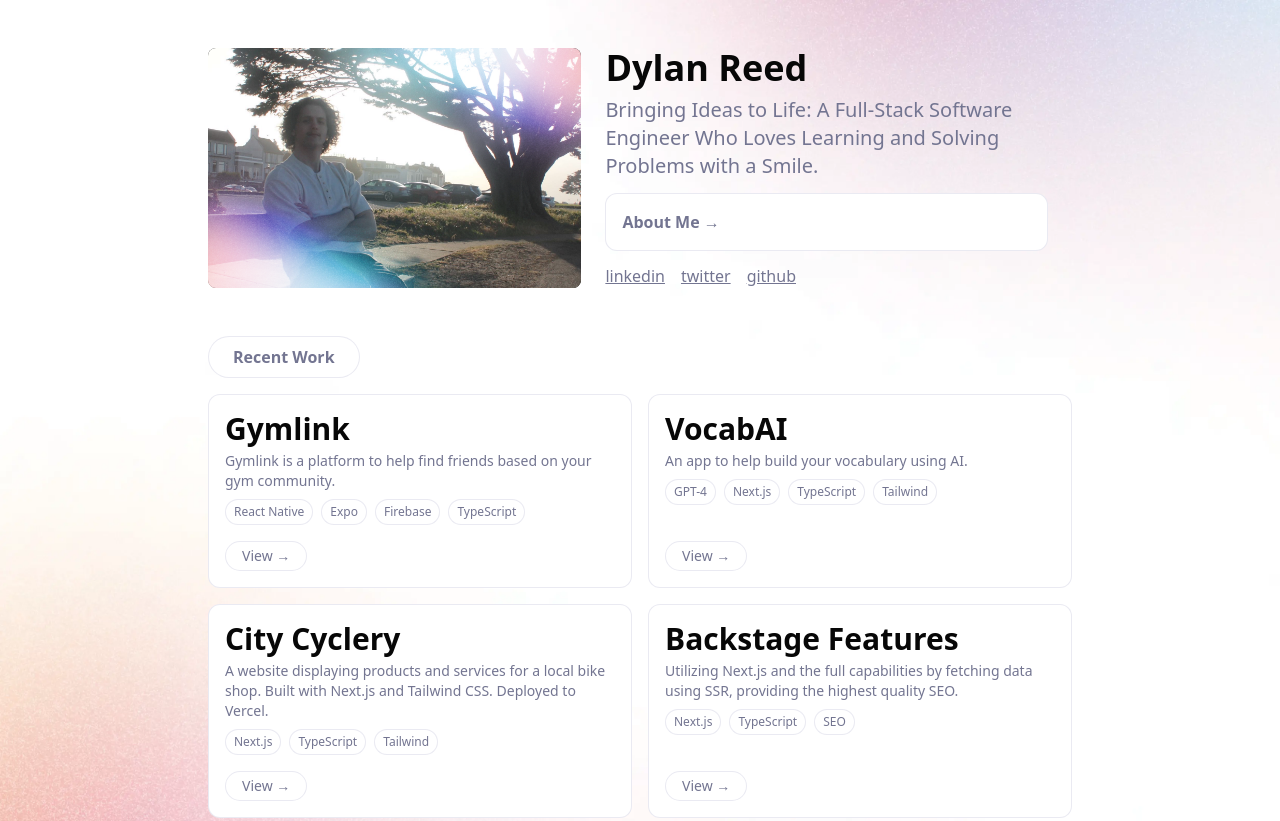
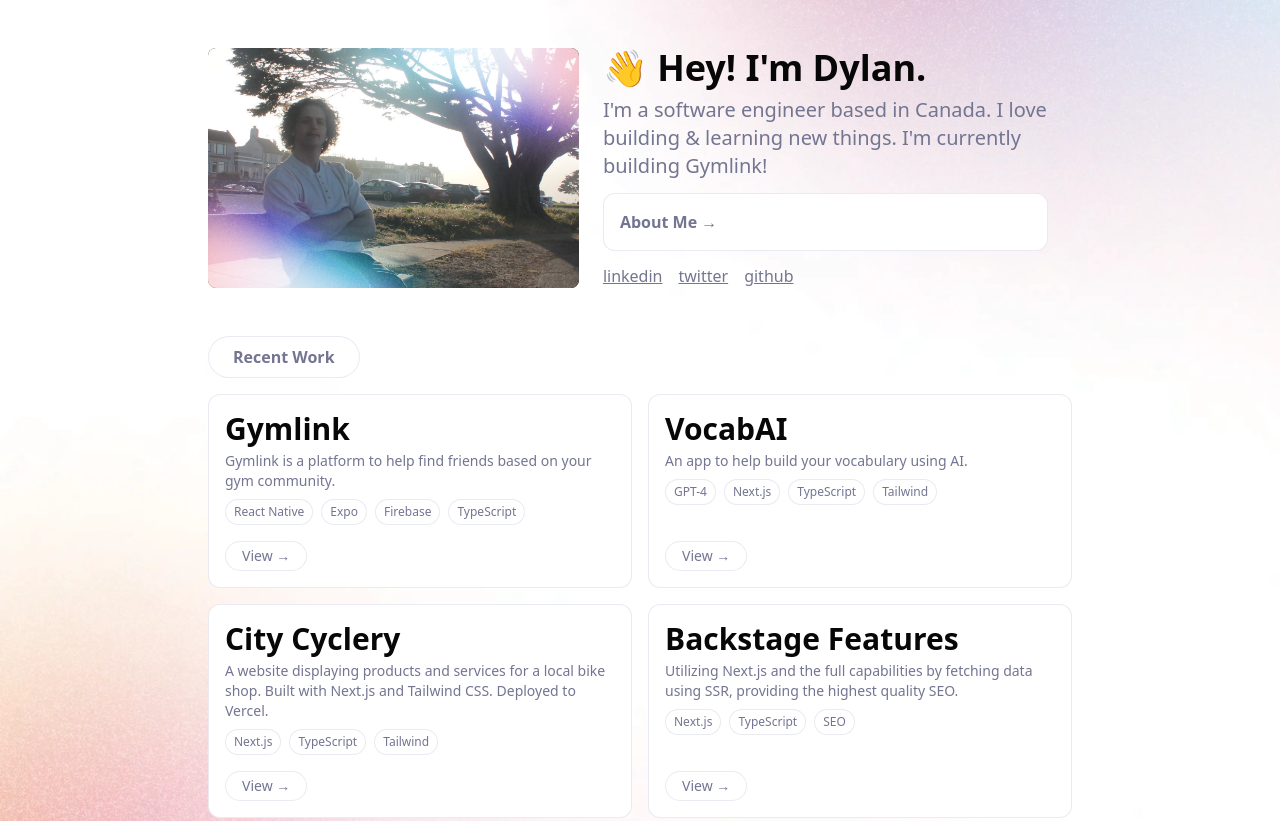
Before and after one commit to dylanreedx/portfolio, an Astro site: page / in a window 1280 px wide. Shown: the top 821 px of the page. Built offline with nearby package versions, Linux system fonts and the light colour scheme; Astro itself is replaced by a stand-in of ours.

Commit message:
favicon & copy

```diff
--- a/src/pages/index.astro
+++ b/src/pages/index.astro
@@ -29,10 +29,12 @@ const projects: Work[] = work.projects;
         </div>
         <div class='py-4 md:py-0 md:px-6 flex flex-col justify-between'>
           <div class='flex flex-col gap-2'>
-            <h1 class='text-dark-500 text-4xl font-semibold'>Dylan Reed</h1>
+            <h1 class='text-dark-500 text-4xl font-semibold'>
+              👋 Hey! I'm Dylan.
+            </h1>
             <p class='text-sm md:text-xl text-dark-100'>
-              Bringing Ideas to Life: A Full-Stack Software Engineer Who Loves
-              Learning and Solving Problems with a Smile.
+              I'm a software engineer based in Canada. I love building &
+              learning new things. I'm currently building Gymlink!
             </p>
           </div>
           <a
```
Also changed, not shown: public/favicon.svg.
